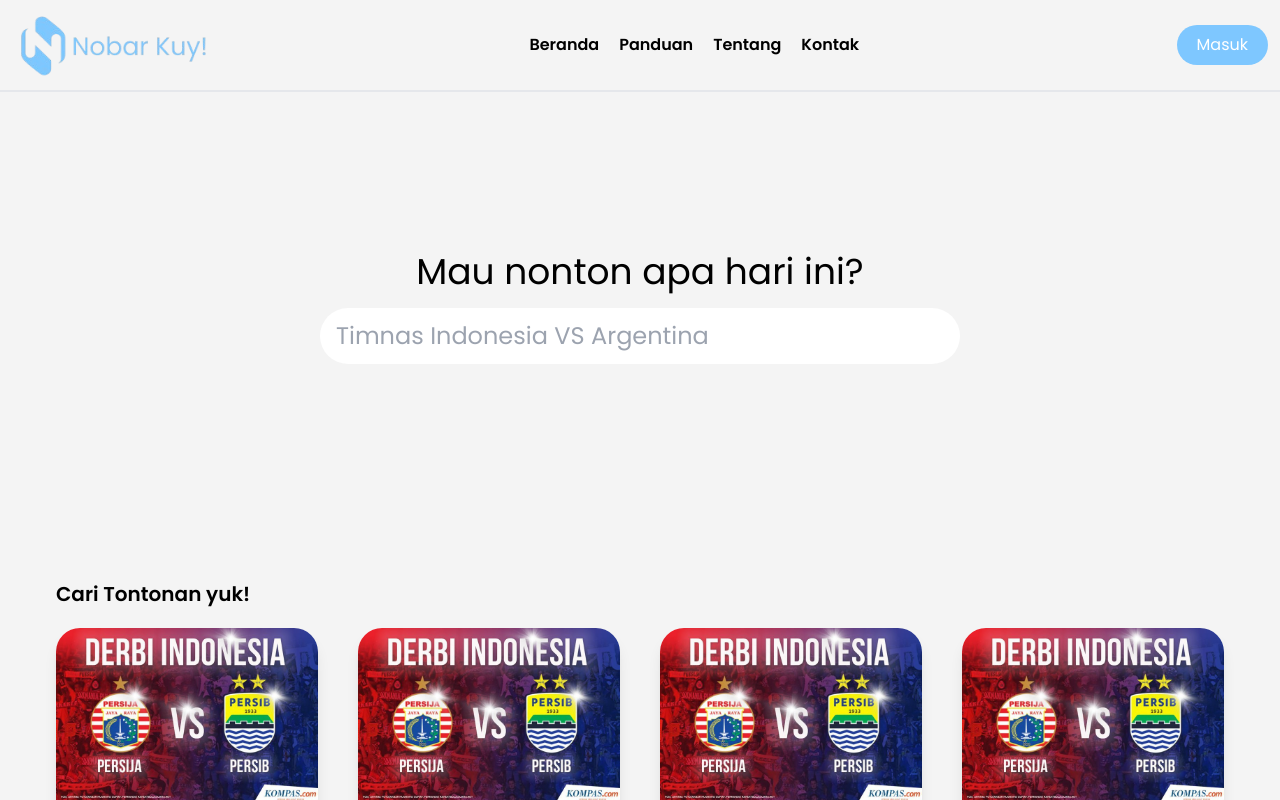
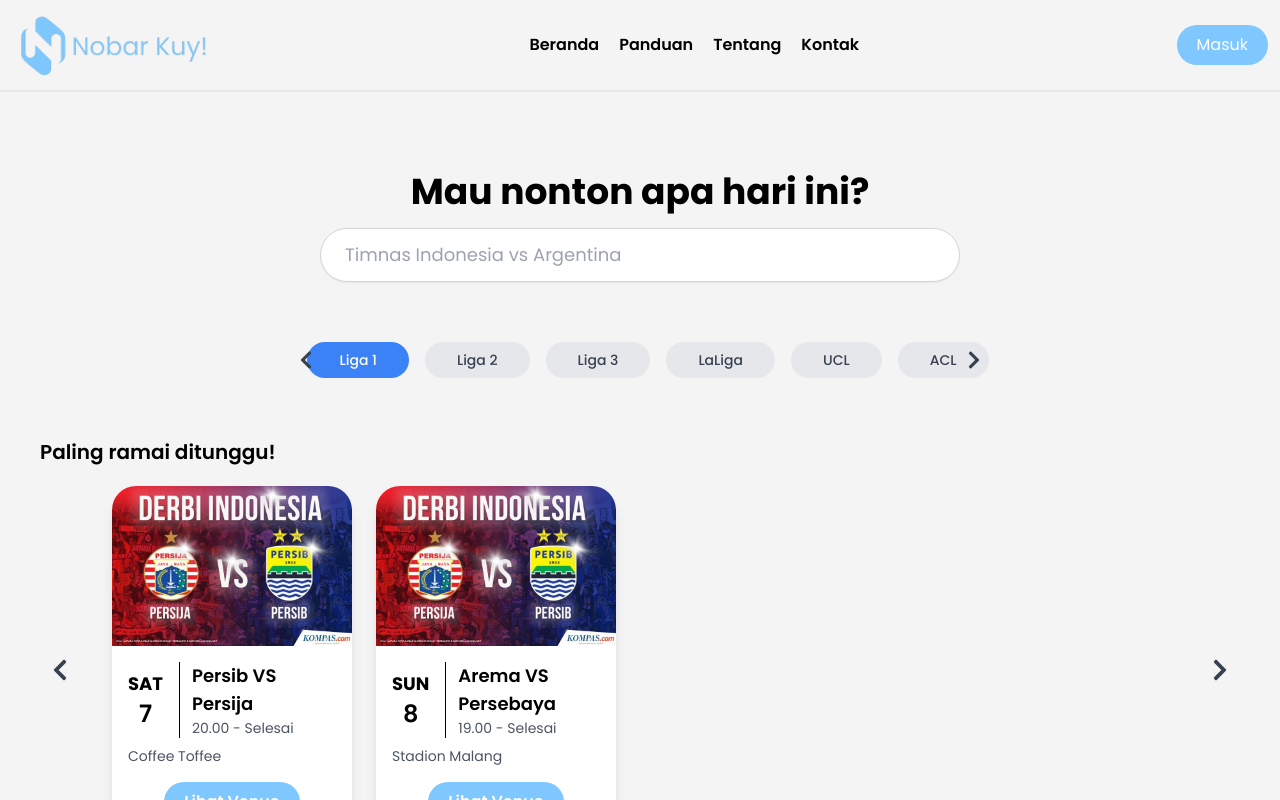
Before and after one commit to KOSATAN7/nkuy-fe, a React (Vite) app: page / in a window 1280 px wide. Shown: the top 800 px of the page. Built offline with nearby package versions, Linux system fonts and the light colour scheme.

Commit message:
{FEAT:LandingPage}

```diff
--- a/package.json
+++ b/package.json
@@ -12,6 +12,7 @@
   "dependencies": {
     "@emotion/react": "^11.14.0",
     "@emotion/styled": "^11.14.0",
+    "@heroicons/react": "^2.2.0",
     "@mui/icons-material": "^6.1.8",
     "@mui/material": "^6.4.0",
     "axios": "^1.7.7",
--- a/src/App.tsx
+++ b/src/App.tsx
@@ -19,6 +19,7 @@ import LandingPage from "./pages/UserPage/LandingPage";
 import PanduanPage from "./pages/UserPage/Panduan";
 import KontakPage from "./pages/UserPage/Kontak";
 import VenueList from "./pages/UserPage/VenueUser";
+import ManageUser from "./pages/ManageUser";
 
 function App() {
   return (
@@ -42,6 +43,7 @@ function App() {
               <Route path="film/update/:id" element={<UpdateFilm />} />
               <Route path="venue" element={<Venue />} />
               <Route path="venue/create" element={<CreateVenue />} />
+              <Route path="manageuser" element={<ManageUser />} />
             </Route>
           </Routes>
         </HeaderProvider>
--- /dev/null
+++ b/src/pages/ManageUser/index.tsx
@@ -0,0 +1,12 @@
+import TextField from "@/components/Field/TextField";
+import { useHeaderContext } from "../../components/SideNav/components/HeaderContext";
+
+function ManageUser() {
+    return (
+        <div className="">
+            <TextField title="Kuda Liar" />
+        </div>
+    );
+}
+
+export default ManageUser;
--- a/src/pages/UserPage/LandingPage/index.tsx
+++ b/src/pages/UserPage/LandingPage/index.tsx
@@ -1,65 +1,180 @@
 import MatchCard from "./components/MatchCard";
 import MainLayout from "./Layout";
 import Gambar1 from "@/assets/Kuda1.jpg";
+import { useState } from "react";
+import { FaChevronLeft, FaChevronRight } from "react-icons/fa";
+
 const LandingPage = () => {
+  const [currentIndex, setCurrentIndex] = useState(0);
+  const [activeLeague, setActiveLeague] = useState("Liga 1");
+
+  type Match = {
+    day: string;
+    date: string;
+    title: string;
+    time: string;
+    description: string;
+  };
+
+  type Matches = {
+    [key: string]: Match[];
+  };
+
+  const allMatches: Matches = {
+    "Liga 1": [
+      {
+        day: "SAT",
+        date: "7",
+        title: "Persib VS Persija",
+        time: "20.00 - Selesai",
+        description: "Coffee Toffee",
+      },
+      {
+        day: "SUN",
+        date: "8",
+        title: "Arema VS Persebaya",
+        time: "19.00 - Selesai",
+        description: "Stadion Malang",
+      },
+    ],
+    "Liga 2": [
+      {
+        day: "MON",
+        date: "9",
+        title: "PSMS VS Sriwijaya",
+        time: "18.00 - Selesai",
+        description: "Medan Cafe",
+      },
+      {
+        day: "TUE",
+        date: "10",
+        title: "Persik VS Barito",
+        time: "20.00 - Selesai",
+        description: "Bento Cafe",
+      },
+    ],
+    "Liga 3": [
+      {
+        day: "WED",
+        date: "11",
+        title: "PSGC VS Persita",
+        time: "17.00 - Selesai",
+        description: "Ciamis Stadium",
+      },
+    ],
+    "LaLiga": [
+      {
+        day: "THU",
+        date: "12",
+        title: "Real Madrid VS Barcelona",
+        time: "22.00 - Selesai",
+        description: "Madrid Cafe",
+      },
+    ],
+    "UCL": [
+      {
+        day: "FRI",
+        date: "13",
+        title: "Bayern VS PSG",
+        time: "21.00 - Selesai",
+        description: "Munich Arena",
+      },
+    ],
+    "ACL": [
+      {
+        day: "SAT",
+        date: "14",
+        title: "Al Hilal VS Urawa",
+        time: "20.00 - Selesai",
+        description: "Riyadh Stadium",
+      },
+    ],
+  };
+
+  const matches = allMatches[activeLeague];
+
+  const handlePrev = () => {
+    setCurrentIndex((prevIndex) => (prevIndex > 0 ? prevIndex - 1 : matches.length - 1));
+  };
+
+  const handleNext = () => {
+    setCurrentIndex((prevIndex) => (prevIndex < matches.length - 1 ? prevIndex + 1 : 0));
+  };
+
   return (
     <MainLayout>
-      <div className="flex flex-col items-center justify-center pt-40 pb-40">
-        <p className="pb-4 text-4xl">Mau nonton apa hari ini?</p>
+      {/* Header Section */}
+      <div className="flex flex-col items-center justify-center pt-20 pb-10">
+        <p className="pb-4 text-4xl font-bold">Mau nonton apa hari ini?</p>
         <input
           type="text"
-          className="w-1/2 py-3 rounded-full px-4 text-2xl"
-          placeholder="Timnas Indonesia VS Argentina"
+          className="w-1/2 py-3 rounded-full px-6 text-lg border border-gray-300 shadow-sm focus:outline-none focus:ring-2 focus:ring-blue-400"
+          placeholder="Timnas Indonesia vs Argentina"
         />
       </div>
-      <div className="p-14">
-        <p className="font-semibold text-xl pb-5">Cari Tontonan yuk!</p>
-        <div className="grid grid-cols-4 gap-10">
-          <MatchCard
-            image={Gambar1}
-            day="TUE"
-            date="9"
-            title="Persib VS Persebaya"
-            time="19.30 - 21.00"
-            description="Lorem ipsum dolor sit amet, consectetur adipiscing elit."
-            buttonText="Cari Tahu"
-          />
-          <MatchCard
-            image={Gambar1}
-            day="TUE"
-            date="9"
-            title="Persib VS Persebaya"
-            time="19.30 - 21.00"
-            description="Lorem ipsum dolor sit amet, consectetur adipiscing elit."
-            buttonText="Cari Tahu"
-          />
-          <MatchCard
-            image={Gambar1}
-            day="TUE"
-            date="9"
-            title="Persib VS Persebaya"
-            time="19.30 - 21.00"
-            description="Lorem ipsum dolor sit amet, consectetur adipiscing elit."
-            buttonText="Cari Tahu"
-          />
-          <MatchCard
-            image={Gambar1}
-            day="TUE"
-            date="9"
-            title="Persib VS Persebaya"
-            time="19.30 - 21.00"
-            description="Lorem ipsum dolor sit amet, consectetur adipiscing elit."
-            buttonText="Cari Tahu"
-          />
-          <MatchCard
-            image={Gambar1}
-            day="TUE"
-            date="9"
-            title="Persib VS Persebaya"
-            time="19.30 - 21.00"
-            description="Lorem ipsum dolor sit amet, consectetur adipiscing elit."
-            buttonText="Cari Tahu"
-          />
+
+      {/* Filter Section */}
+      <div className="flex items-center justify-center space-x-4 py-5 relative">
+        <button className="absolute left-0 z-10 p-2  ">
+          <FaChevronLeft className="w-5 h-5 ml-72 text-gray-700" />
+        </button>
+        {Object.keys(allMatches).map((league, index) => (
+          <button
+            key={index}
+            onClick={() => setActiveLeague(league)}
+            className={`px-8 py-2 rounded-full text-sm font-medium ${activeLeague === league
+              ? "bg-blue-500 text-white"
+              : "bg-gray-200 text-gray-700"
+              } hover:bg-blue-400 hover:text-white`}
+          >
+            {league}
+          </button>
+        ))}
+        <button className="absolute right-0 z-10 p-2">
+          <FaChevronRight className="w-5 h-5 mr-72 text-gray-700" />
+        </button>
+      </div>
+
+      {/* Popular Matches Section */}
+      <div className="p-10">
+        <p className="font-semibold text-xl pb-5">Paling ramai ditunggu!</p>
+        <div className="relative flex items-center">
+          <button
+            onClick={handlePrev}
+            className="absolute left-0 z-10 p-2 "
+          >
+            <FaChevronLeft className="w-6 h-6 text-gray-700" />
+          </button>
+          <div className="flex overflow-hidden w-full">
+            <div
+              className="flex transition-transform ease-in-out duration-500"
+              style={{ transform: `translateX(-${currentIndex * 100}%)` }}
+            >
+              {matches.map((match, index) => (
+                <div
+                key={index}
+                className={`flex-none w-64 px-2 mb-4 ${index === 0 ? 'ml-16' : 'ml-2'}`}
+              >
+                <MatchCard
+                  image={Gambar1}
+                  day={match.day}
+                  date={match.date}
+                  title={match.title}
+                  time={match.time}
+                  description={match.description}
+                  buttonText="Lihat Venue"
+                />
+              </div>
+
+              ))}
+            </div>
+          </div>
+          <button
+            onClick={handleNext}
+            className="absolute right-0 z-10 p-2 "
+          >
+            <FaChevronRight className="w-6 h-6 text-gray-700" />
+          </button>
         </div>
       </div>
     </MainLayout>
```
Also changed, not shown: 1 other file (tests, documents, lock files or other folders).
